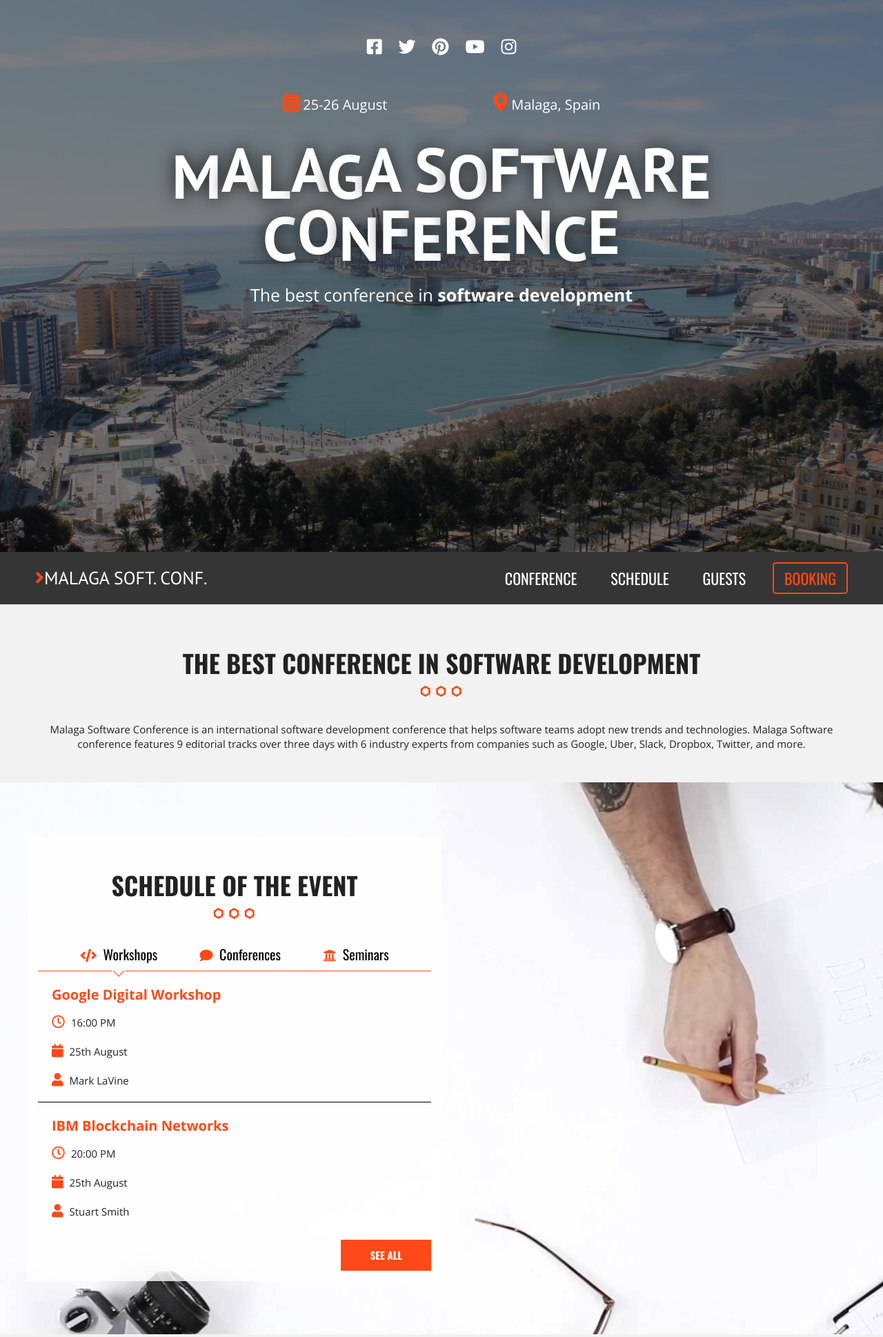
After one commit to Santiago268/conferenceWebsite, a PHP site: page /index.php in a window 1280 px wide. The commit adds this page. Shown: the top 1938 px of the page at 69% size. Run offline with PHP 8.4, Linux system fonts and the light colour scheme; some libraries are stand-ins or nearby versions.

Commit message:
Php introduction

```diff
--- /dev/null
+++ b/includes/templates/footer.php
@@ -0,0 +1,50 @@
+<footer class="site-footer">
+    <div class="pie-pagina contenedor">
+      <div class="footer-informacion">
+        <h3>About <span>Malaga Software Conference</span></h3>
+        <p>Lorem ipsum dolor sit amet, consectetur adipiscing elit.
+           Sed eu eros ut ligula ornare lacinia sed vel enim.
+           Sed in suscipit ipsum, sed porttitor tortor. Vivamus vel scelerisque justo.
+        </p>
+      </div>
+      <div class="ultimos-tweets">
+        <h3>Last <span>Tweets</span></h3>
+        <ul>
+          <li>Nunc sit amet dolor vel turpis laoreet interdum. Ut sodales ornare dolor sed dapibus.</li>
+          <li>Nunc sit amet dolor vel turpis laoreet interdum. Ut sodales ornare dolor sed dapibus.</li>
+          <li>Nunc sit amet dolor vel turpis laoreet interdum. Ut sodales ornare dolor sed dapibus.</li>
+        </ul>
+      </div>
+      <div class="menu">
+        <h3>Social <span>Networks</span></h3>
+        <nav class="redes-sociales">
+          <a href="#"><i class="fab fa-facebook-square"></i></a>
+          <a href="#"><i class="fab fa-twitter"></i></a>
+          <a href="#"><i class="fab fa-pinterest"></i></a>
+          <a href="#"><i class="fab fa-youtube"></i></a>
+          <a href="#"><i class="fab fa-instagram"></i></a>
+        </nav>
+      </div>
+    </div>
+    <p class="copyright">All the Rights Reserved MALAGA SOFTWARE CONFERENCE 2020 &copy;</p>
+  </footer>
+
+  <script src="js/vendor/modernizr-3.8.0.min.js"></script>
+  <script src="https://code.jquery.com/jquery-3.4.1.min.js" integrity="sha256-CSXorXvZcTkaix6Yvo6HppcZGetbYMGWSFlBw8HfCJo=" crossorigin="anonymous"></script>
+  <script>window.jQuery || document.write('<script src="js/vendor/jquery-3.4.1.min.js"><\/script>')</script>
+  <script src="https://unpkg.com/leaflet@1.6.0/dist/leaflet.js"></script>
+  <script src="js/plugins.js"></script>
+  <script src="js/jquery.animateNumber.js"></script>
+  <script src="js/jquery.countdown.js"></script>
+  <script src="js/jquery.lettering.js"></script>
+  <script src="js/main.js"></script>
+
+  <!-- Google Analytics: change UA-XXXXX-Y to be your site's ID. -->
+  <script>
+    window.ga = function () { ga.q.push(arguments) }; ga.q = []; ga.l = +new Date;
+    ga('create', 'UA-XXXXX-Y', 'auto'); ga('set','transport','beacon'); ga('send', 'pageview')
+  </script>
+  <script src="https://www.google-analytics.com/analytics.js" async></script>
+</body>
+
+</html>
--- /dev/null
+++ b/includes/templates/header.php
@@ -0,0 +1,74 @@
+<!doctype html>
+<html class="no-js" lang="">
+
+<head>
+  <meta charset="utf-8">
+  <title></title>
+  <meta name="description" content="">
+  <meta name="viewport" content="width=device-width, initial-scale=1">
+
+  <link rel="manifest" href="site.webmanifest">
+  <link rel="apple-touch-icon" href="icon.png">
+  <!-- Place favicon.ico in the root directory -->
+
+  <link rel="stylesheet" href="css/normalize.css">
+  <link rel="stylesheet" href="css/all.css">
+  <link href="https://fonts.googleapis.com/css2?family=Open+Sans:wght@300;400;700&family=Oswald:wght@400;700&family=PT+Sans:ital,wght@0,400;0,700;1,400&display=swap" rel="stylesheet">
+  <link rel="stylesheet" href="https://unpkg.com/leaflet@1.6.0/dist/leaflet.css" />
+  <link rel="stylesheet" href="css/main.css">
+
+  <meta name="theme-color" content="#fafafa">
+</head>
+
+<body>
+  <!--[if IE]>
+    <p class="browserupgrade">You are using an <strong>outdated</strong> browser. Please <a href="https://browsehappy.com/">upgrade your browser</a> to improve your experience and security.</p>
+  <![endif]-->
+
+  <!-- Add your site or application content here -->
+  <header class="site-header">
+    <div class="hero">
+      <div class="contenido-header">
+        <nav class="redes-sociales">
+          <a href="#"><i class="fab fa-facebook-square"></i></a>
+          <a href="#"><i class="fab fa-twitter"></i></a>
+          <a href="#"><i class="fab fa-pinterest"></i></a>
+          <a href="#"><i class="fab fa-youtube"></i></a>
+          <a href="#"><i class="fab fa-instagram"></i></a>
+        </nav>
+        <div class="informacion-evento">
+          <div class="informacion-evento-contenido">
+            <p class="fecha"><i class="fas fa-calendar-alt"></i> 25-26 August</p>
+            <p class="ciudad"><i class="fas fa-map-marker-alt"></i> Malaga, Spain</p>
+          </div>
+          <h1 class="nombre-sitio">Malaga Software Conference</h1>
+          <p class="slogan">The best conference in <span>software development</span></p>
+        </div>
+      </div>
+    </div><!--.hero-->
+  </header>
+  <div class="barra">
+    <div class="contenedor">
+      <div class="navegacion">
+        <div class="logotipo">
+          <a href="index.html">
+            <p><i class="fas fa-angle-right"></i>Malaga Soft. Conf.</p>
+          </a>
+        </div>
+
+
+        <div class="menu-mobile">
+          <span></span>
+          <span></span>
+          <span></span>
+        </div>
+
+        <nav class="menu-navegacion">
+              <a href="conferencia.php">Conference</a>
+              <a href="#">Schedule</a>
+              <a href="#">Guests</a>
+              <a href="registro.html">Booking</a>
+        </nav>
+      </div>
+    </div><!--.contenedor-->
+  </div><!--barra-->
--- a/index.html
+++ b/index.php
@@ -1,77 +1,5 @@
-<!doctype html>
-<html class="no-js" lang="">
+<?php include_once 'includes/templates/header.php'; ?>
 
-<head>
-  <meta charset="utf-8">
-  <title></title>
-  <meta name="description" content="">
-  <meta name="viewport" content="width=device-width, initial-scale=1">
-
-  <link rel="manifest" href="site.webmanifest">
-  <link rel="apple-touch-icon" href="icon.png">
-  <!-- Place favicon.ico in the root directory -->
-
-  <link rel="stylesheet" href="css/normalize.css">
-  <link rel="stylesheet" href="css/all.css">
-  <link href="https://fonts.googleapis.com/css2?family=Open+Sans:wght@300;400;700&family=Oswald:wght@400;700&family=PT+Sans:ital,wght@0,400;0,700;1,400&display=swap" rel="stylesheet">
-  <link rel="stylesheet" href="https://unpkg.com/leaflet@1.6.0/dist/leaflet.css" />
-  <link rel="stylesheet" href="css/main.css">
-
-  <meta name="theme-color" content="#fafafa">
-</head>
-
-<body>
-  <!--[if IE]>
-    <p class="browserupgrade">You are using an <strong>outdated</strong> browser. Please <a href="https://browsehappy.com/">upgrade your browser</a> to improve your experience and security.</p>
-  <![endif]-->
-
-  <!-- Add your site or application content here -->
-  <header class="site-header">
-    <div class="hero">
-      <div class="contenido-header">
-        <nav class="redes-sociales">
-          <a href="#"><i class="fab fa-facebook-square"></i></a>
-          <a href="#"><i class="fab fa-twitter"></i></a>
-          <a href="#"><i class="fab fa-pinterest"></i></a>
-          <a href="#"><i class="fab fa-youtube"></i></a>
-          <a href="#"><i class="fab fa-instagram"></i></a>
-        </nav>
-        <div class="informacion-evento">
-          <div class="informacion-evento-contenido">
-            <p class="fecha"><i class="fas fa-calendar-alt"></i> 25-26 August</p>
-            <p class="ciudad"><i class="fas fa-map-marker-alt"></i> Malaga, Spain</p>
-          </div>
-          <h1 class="nombre-sitio">Malaga Software Conference</h1>
-          <p class="slogan">The best conference in <span>software development</span></p>
-        </div>
-      </div>
-    </div><!--.hero-->
-  </header>
-  <div class="barra">
-    <div class="contenedor">
-      <div class="navegacion">
-        <div class="logotipo">
-          <a href="index.html">
-            <p><i class="fas fa-angle-right"></i>Malaga Soft. Conf.</p>
-          </a>
-        </div>
-
-
-        <div class="menu-mobile">
-          <span></span>
-          <span></span>
-          <span></span>
-        </div>
-
-        <nav class="menu-navegacion">
-              <a href="conferencia.html">Conference</a>
-              <a href="#">Schedule</a>
-              <a href="#">Guests</a>
-              <a href="registro.html">Booking</a>
-        </nav>
-      </div>
-    </div><!--.contenedor-->
-  </div><!--barra-->
   <section class="seccion contenedor">
     <h2>The best conference in Software Development</h2>
     <p>Malaga Software Conference is an international software development conference that helps software teams adopt new trends and technologies.
@@ -318,53 +246,4 @@
     </ul>
   </section>
 
-  <footer class="site-footer">
-    <div class="pie-pagina contenedor">
-      <div class="footer-informacion">
-        <h3>About <span>Malaga Software Conference</span></h3>
-        <p>Lorem ipsum dolor sit amet, consectetur adipiscing elit.
-           Sed eu eros ut ligula ornare lacinia sed vel enim.
-           Sed in suscipit ipsum, sed porttitor tortor. Vivamus vel scelerisque justo.
-        </p>
-      </div>
-      <div class="ultimos-tweets">
-        <h3>Last <span>Tweets</span></h3>
-        <ul>
-          <li>Nunc sit amet dolor vel turpis laoreet interdum. Ut sodales ornare dolor sed dapibus.</li>
-          <li>Nunc sit amet dolor vel turpis laoreet interdum. Ut sodales ornare dolor sed dapibus.</li>
-          <li>Nunc sit amet dolor vel turpis laoreet interdum. Ut sodales ornare dolor sed dapibus.</li>
-        </ul>
-      </div>
-      <div class="menu">
-        <h3>Social <span>Networks</span></h3>
-        <nav class="redes-sociales">
-          <a href="#"><i class="fab fa-facebook-square"></i></a>
-          <a href="#"><i class="fab fa-twitter"></i></a>
-          <a href="#"><i class="fab fa-pinterest"></i></a>
-          <a href="#"><i class="fab fa-youtube"></i></a>
-          <a href="#"><i class="fab fa-instagram"></i></a>
-        </nav>
-      </div>
-    </div>
-    <p class="copyright">All the Rights Reserved MALAGA SOFTWARE CONFERENCE 2020 &copy;</p>
-  </footer>
-
-  <script src="js/vendor/modernizr-3.8.0.min.js"></script>
-  <script src="https://code.jquery.com/jquery-3.4.1.min.js" integrity="sha256-CSXorXvZcTkaix6Yvo6HppcZGetbYMGWSFlBw8HfCJo=" crossorigin="anonymous"></script>
-  <script>window.jQuery || document.write('<script src="js/vendor/jquery-3.4.1.min.js"><\/script>')</script>
-  <script src="https://unpkg.com/leaflet@1.6.0/dist/leaflet.js"></script>
-  <script src="js/plugins.js"></script>
-  <script src="js/jquery.animateNumber.js"></script>
-  <script src="js/jquery.countdown.js"></script>
-  <script src="js/jquery.lettering.js"></script>
-  <script src="js/main.js"></script>
-
-  <!-- Google Analytics: change UA-XXXXX-Y to be your site's ID. -->
-  <script>
-    window.ga = function () { ga.q.push(arguments) }; ga.q = []; ga.l = +new Date;
-    ga('create', 'UA-XXXXX-Y', 'auto'); ga('set','transport','beacon'); ga('send', 'pageview')
-  </script>
-  <script src="https://www.google-analytics.com/analytics.js" async></script>
-</body>
-
-</html>
+<?php include_once 'includes/templates/footer.php'; ?>
--- a/js/main.js
+++ b/js/main.js
@@ -3,6 +3,8 @@
 
   var regalo= document.getElementById('regalo');
   document.addEventListener('DOMContentLoaded', function(){
+    if(document.getElementById('mapa')){
+
       var map = L.map('mapa').setView([36.705173, -4.459848], 13);
 
       L.tileLayer('https://{s}.tile.openstreetmap.org/{z}/{x}/{y}.png', {
@@ -12,7 +14,7 @@
       L.marker([36.705173, -4.459848]).addTo(map)
       .bindPopup('Malaga Software Conference 2020.<br> Palacio de Ferias y Congresos de Málaga.')
       .openPopup();
-33
+    }
 
     // Campos datos de usuario
     var nombre = document.getElementById('nombre');
@@ -36,6 +38,8 @@
     var etiquetas = document.getElementById('etiquetas');
 
     //Eventos
+    if(document.getElementById('calcular')){
+
       calcular.addEventListener('click', calcularTotal);
       pase_dia.addEventListener('blur', mostrarDias);
       pase_dosdias.addEventListener('blur', mostrarDias);
@@ -131,7 +135,7 @@
           this.style.border = '1px solid red';
         }
       }
-
+    }
   }); //DOM CONTENT LOADED
 
 })();
```
Also changed, not shown: conferencia.html (deleted, +0 -171 lines), conferencia.php (added, +47 -0 lines). Lines whose indentation alone changed are shown as unchanged.
